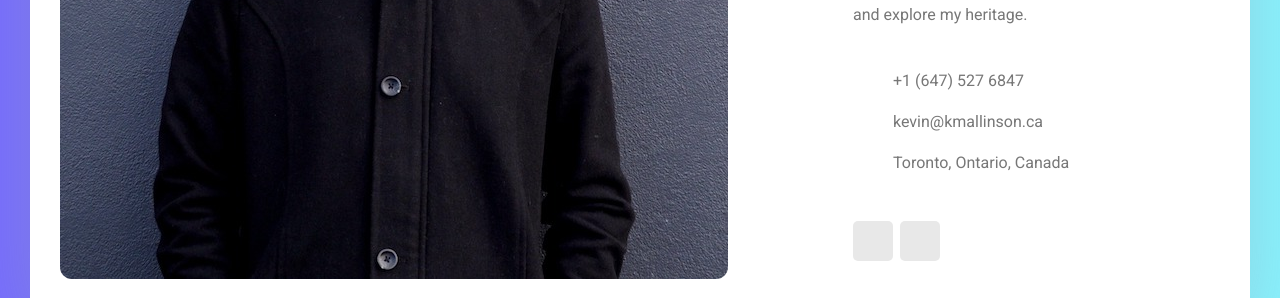
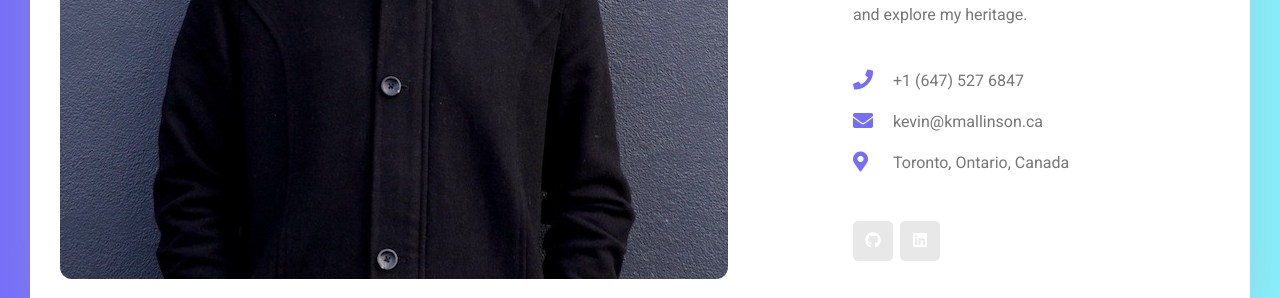
Before and after one commit to KevinMallinson/portfolio, a Vue app: page / in a window 1280 px wide. Shown: the part 616-914 px from the top of the page. Built offline with nearby package versions, Linux system fonts and the light colour scheme; some icons are missing.

Commit message:
Update Icons On Banner

```diff
--- a/src/components/banner.vue
+++ b/src/components/banner.vue
@@ -22,21 +22,21 @@
 								</p>
 								<ul class="list basic_info">
 									<li>
-										<a href="#"><i class="lnr lnr-phone-handset"></i> +1 (647) 527 6847</a>
+										<a href="#"><i class="fas fa-phone"></i> +1 (647) 527 6847</a>
 									</li>
 									<li>
-										<a href="#"><i class="lnr lnr-envelope"></i> kevin@kmallinson.ca</a>
+										<a href="#"><i class="fas fa-envelope"></i> kevin@kmallinson.ca</a>
 									</li>
 									<li>
-										<a href="#"><i class="lnr lnr-home"></i> Toronto, Ontario, Canada</a>
+										<a href="#"><i class="fas fa-map-marker-alt"></i> Toronto, Ontario, Canada</a>
 									</li>
 								</ul>
 								<ul class="list personal_social">
 									<li>
-										<a href="https://github.com/kevinmallinson"><i class="fa fa-github"></i></a>
+										<a href="https://github.com/kevinmallinson"><i class="fab fa-github"></i></a>
 									</li>
 									<li>
-										<a href="https://www.linkedin.com/in/kevin-mallinson-8a771511b/"><i class="fa fa-linkedin"></i></a>
+										<a href="https://www.linkedin.com/in/kevin-mallinson-8a771511b/"><i class="fab fa-linkedin"></i></a>
 									</li>
 								</ul>
 							</div>
```
